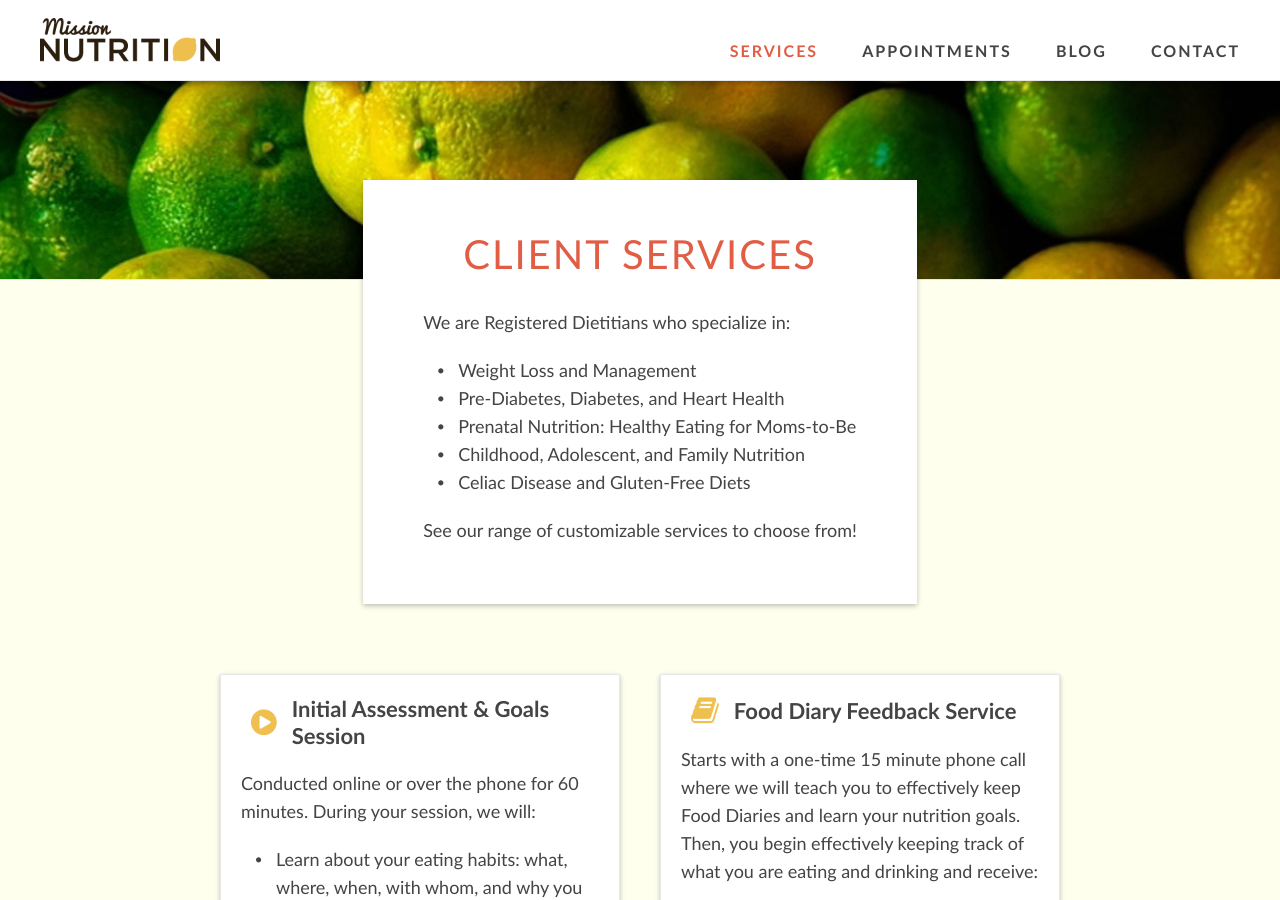
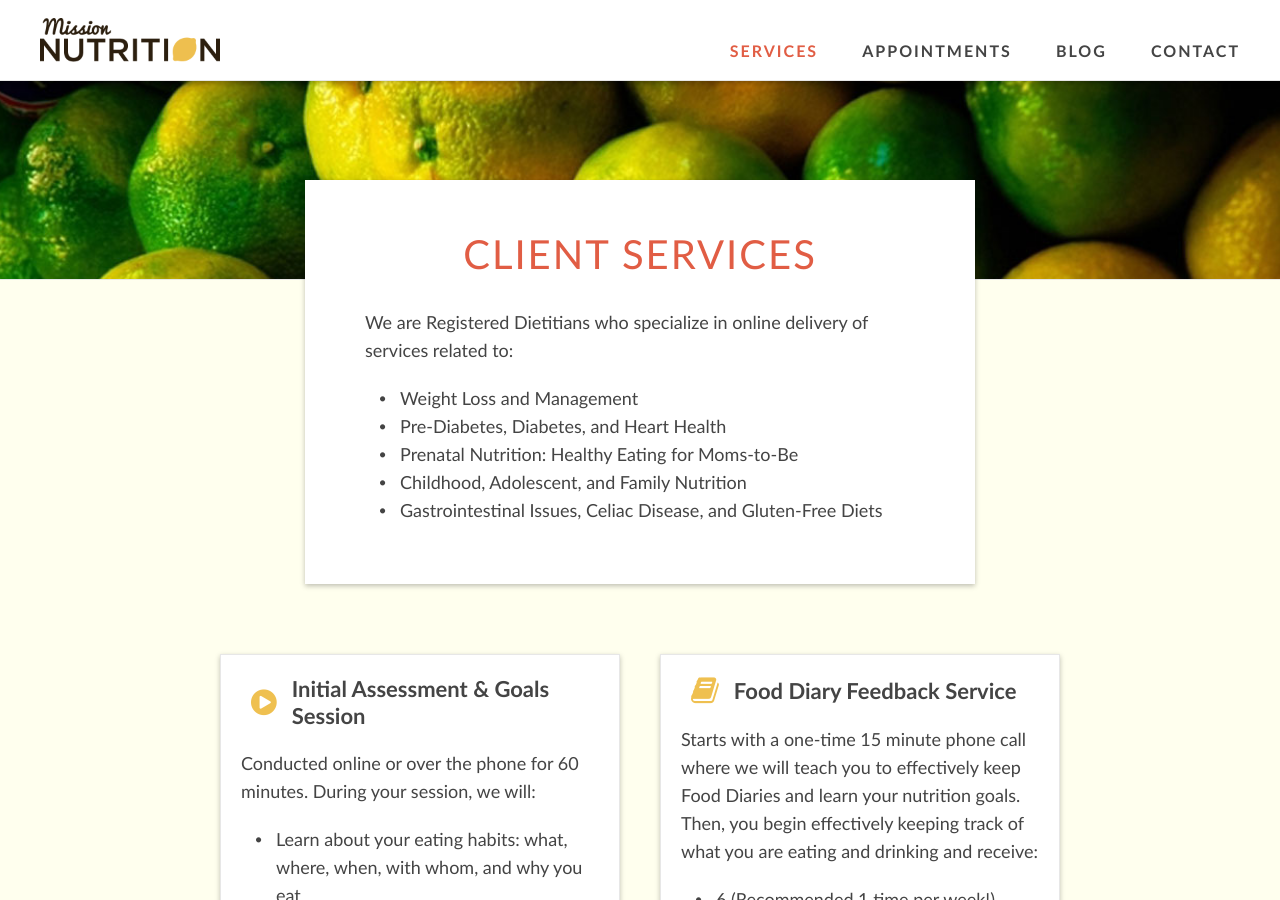
Before and after one commit to davelandry/missionnutrition, a Jekyll site: the page built from _pages/services.md, in a window 1280 px wide and 900 px high. Built offline with Jekyll 4.4.1, drawn with Linux system fonts in a browser that asks for light colours.

Commit message:
Update services.md

```diff
--- a/_pages/services.md
+++ b/_pages/services.md
@@ -5,12 +5,10 @@
 layout: services
 ---
 
-We are Registered Dietitians who specialize in:
+We are Registered Dietitians who specialize in online delivery of services related to:
 
 * Weight Loss and Management
 * Pre-Diabetes, Diabetes, and Heart Health
 * Prenatal Nutrition: Healthy Eating for Moms-to-Be
 * Childhood, Adolescent, and Family Nutrition
-* Celiac Disease and Gluten-Free Diets
-
-See our range of customizable services to choose from!
+* Gastrointestinal Issues, Celiac Disease, and Gluten-Free Diets
```
